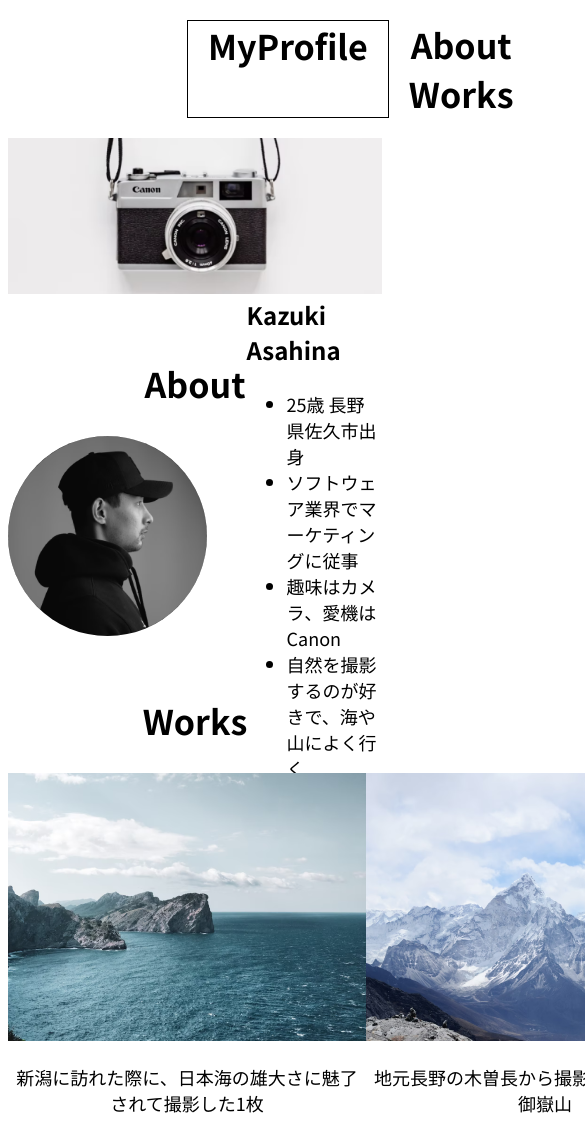
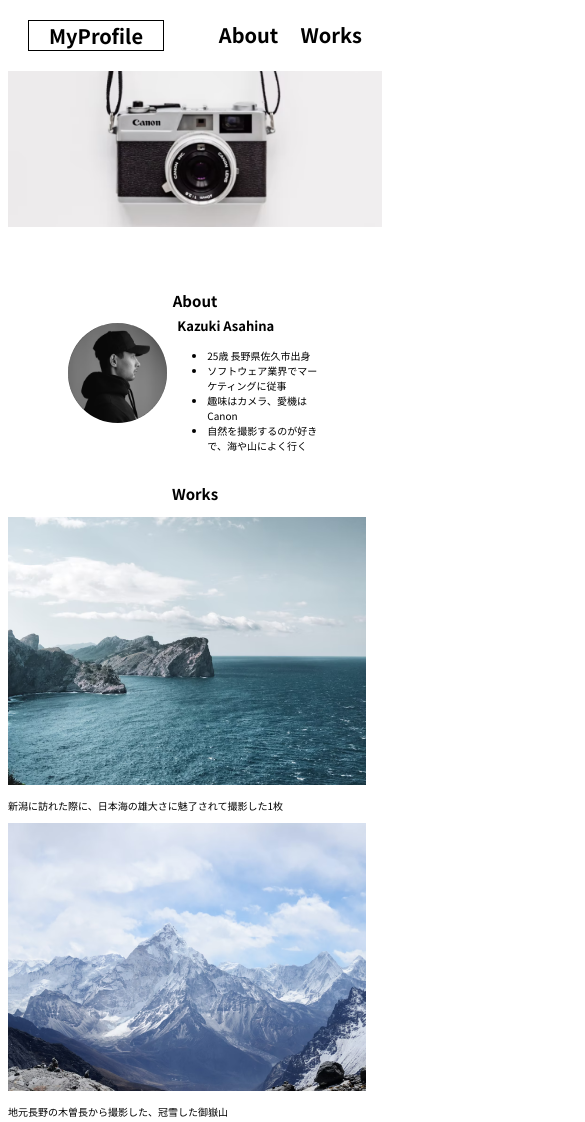
Before and after one commit to mypapi9160/myprofile, a plain HTML site: page MyProfile/index.html in a window 390 px wide. Shown: the top 1122 px of the page, 585 px wide, since content can reach past the window. Drawn offline with Linux system fonts and the light colour scheme.

Commit message:
MyProfileをアップロードする

```diff
--- a/MyProfile/style.css
+++ b/MyProfile/style.css
@@ -1,14 +1,26 @@
+/*共通スタイル*/
 body{
   color:#000000;
   background-color:#ffffff;
-  font-size:18px;
   font-family: "Noto Sans JP", sans-serif;
 }
 
 .section-title{
-  font-size:34px;
   text-align:center;
 }
+
+
+/*画面幅が768px以上の時*/
+@media screen and (min-width:768px){
+  /*PC用のスタイル*/
+body{
+  font-size:18px;
+}
+
+.section-title{
+  font-size:34px;
+}
+
 
 /*ヘッダー*/
 header{
@@ -38,11 +50,13 @@ header > a{
 /*メインビジュアル*/
 #mainvisual{
   margin-top:20px;
+  width:100%;
 
 }
 
 #mainvisual > img{
-  width:100%;
+  max-width:100%;
+  width:0 auto;
 }
 
 /*ABOUT*/
@@ -75,17 +89,110 @@ margin-left:40px;
 /*Works*/
 #works{
   margin-top:60px;
+  margin:0 auto;
+  text-align: center;
 }
 
 #works > div{
-width:573px;
-display:flex;
-}
-
-.works-detail{
+  max-width:700px;
+  display:flex;
   text-align: center;
 }
 
-.works.img{
-  width:33%;
+
+.works-detail{
+  width:25%;
 }
+
+.works-img{
+  width:100%;
+}
+
+/*フッター*/
+footer{
+  margin-top:30px;
+  text-align: center;
+}
+
+}
+
+@media screen  and (max-width:767px){
+
+body{
+  min-width:375;
+  font-size:10px;
+}
+
+.section-title{
+  font-size:15px;
+}
+
+  /*ヘッダー*/
+header{
+  max-width:727px;
+  margin:20px ;
+  display:flex;
+  justify-content:space-between;
+  text-align:center;
+}
+
+header > a{
+  font-size:20px;
+  font-weight:bold;
+  color:#000000;
+  text-decoration:none;
+  border:1px solid #000000;
+  padding:0px 20px 0px 20px;
+}
+
+#nav-pc > a{
+  font-size:20px;
+  font-weight:bold;
+  color:#000000;
+  text-decoration: none;
+  padding-left:20px;
+}
+#works > div{
+  display:block;
+}
+
+/*メインビジュアル*/
+#mainvisual{
+  max-width:767px;
+  margin-top:20px;
+
+}
+
+#mainvisual > img{
+  width:100%;
+}
+
+/*ABOUT*/
+#about{
+  margin:60px;
+}
+
+#about > div{
+  display:flex;
+  align-items: center;
+  justify-content: center;
+  height:100px;
+}
+
+#about > div > img{
+  /*画像の外枠*/
+  border-radius:100%;
+  height:100%;
+}
+
+.profile {
+margin-top:20px;
+}
+
+.profile > p{
+  margin-left:10px;
+  font-size: 13px;
+  font-weight:bold;
+}
+
+}
```
Also changed, not shown: MyProfile/index.html (+1 -0 lines).
